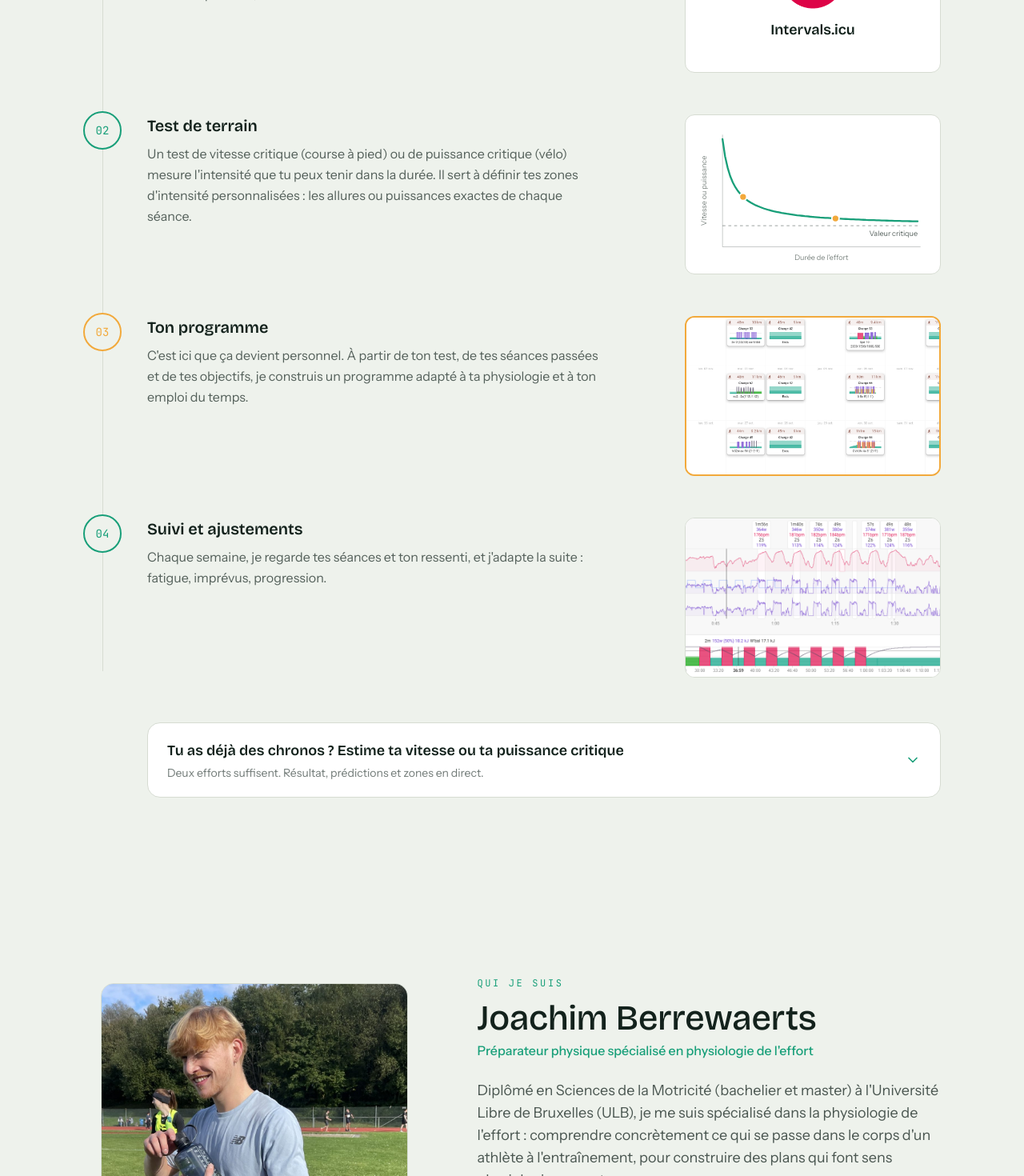
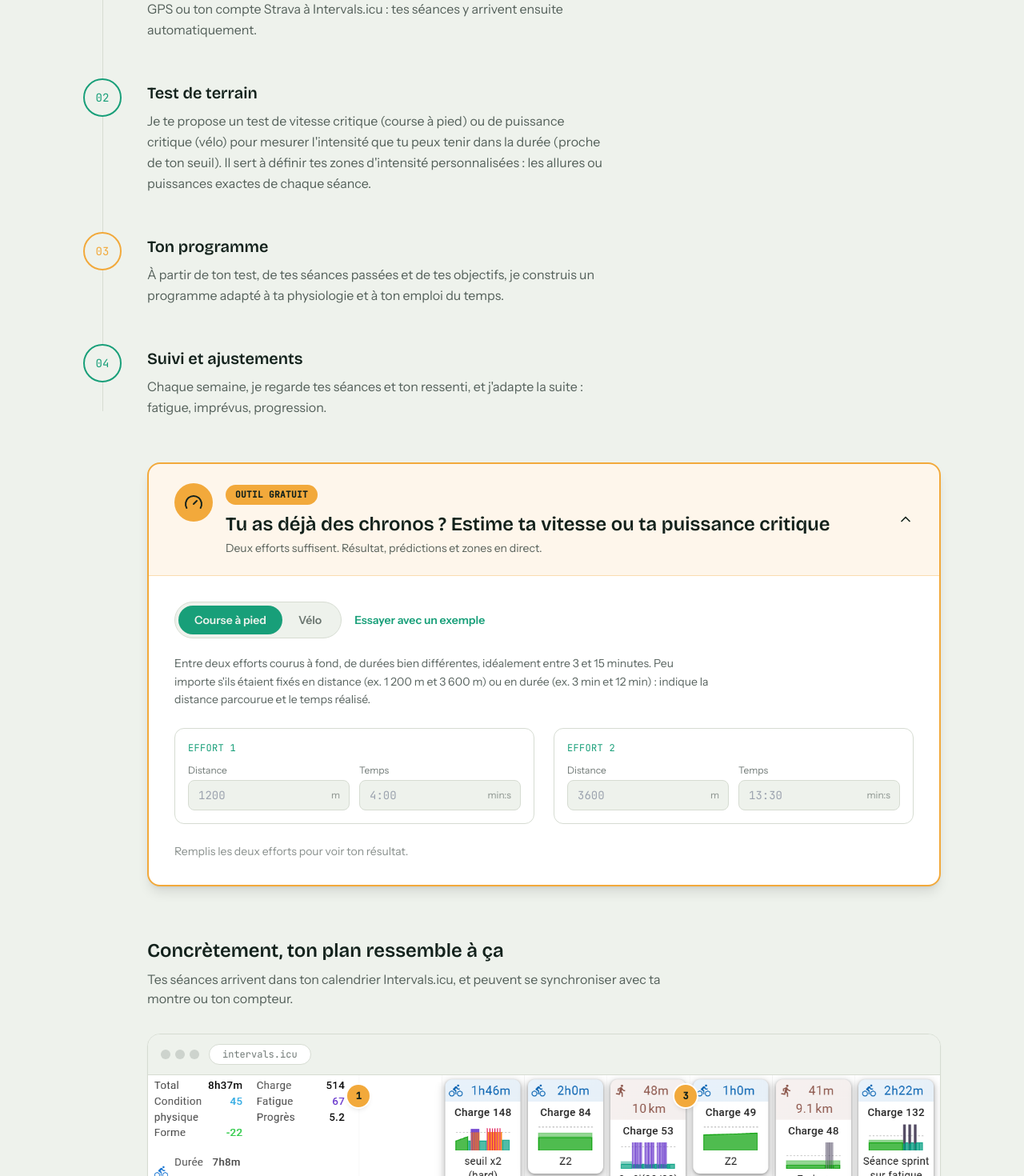
Before and after one commit to Joachimcoach/Jojo-Coaching, a Next.js app: page / in a window 1280 px wide. Shown: the part 1080-2550 px from the top of the page at 80% size. Built offline with nearby package versions, Linux system fonts and the light colour scheme.

Commit message:
aperçu Intervals, calculateur mis en avant, formation avant formules

```diff
--- a/app/page.js
+++ b/app/page.js
@@ -16,8 +16,8 @@ export default function Home() {
         <Hero />
         <Process />
         <Presentation />
+        <Badges />
         <Formules />
-        <Badges />
         <FAQ />
         <CTAFinal />
       </main>
--- /dev/null
+++ b/components/ApercuIntervals.js
@@ -0,0 +1,101 @@
+import Image from 'next/image';
+
+// Aperçu de l'interface Intervals.icu, sous les 4 étapes de la méthode.
+// Pour changer les textes : modifier les constantes ci-dessous.
+// Pour changer la capture : remplacer public/images/intervals-calendrier.png
+// (et ajuster les positions x / y des pastilles, en % de l'image).
+
+const TITRE = 'Concrètement, ton plan ressemble à ça';
+const SOUS_TITRE =
+  'Tes séances arrivent dans ton calendrier Intervals.icu, et peuvent se synchroniser avec ta montre ou ton compteur.';
+const AIDE_MOBILE = 'Fais glisser pour voir toute la semaine →';
+
+const REPERES = [
+  {
+    n: 1,
+    x: 26.6,
+    y: 5.4,
+    texte: "Ta semaine en un coup d'œil : volume, charge d'entraînement et état de forme.",
+  },
+  {
+    n: 2,
+    x: 47,
+    y: 66.6,
+    texte: 'Chaque séance planifiée avec sa structure : durée, intensités, récupérations.',
+  },
+  {
+    n: 3,
+    x: 67.9,
+    y: 5.4,
+    texte: 'Vélo et course à pied réunis dans le même calendrier.',
+  },
+];
+
+function Pastille({ n }) {
+  return (
+    <span className="flex h-7 w-7 items-center justify-center rounded-full bg-amber font-mono text-xs font-semibold text-ink shadow-md ring-2 ring-white">
+      {n}
+    </span>
+  );
+}
+
+export default function ApercuIntervals() {
+  return (
+    <div className="mt-16 sm:ml-20">
+      <h3 className="font-display text-2xl font-semibold text-ink">{TITRE}</h3>
+      <p className="mt-2 max-w-2xl text-base text-ink/70">{SOUS_TITRE}</p>
+
+      <div className="mt-8 overflow-hidden rounded-2xl border border-sageline bg-card shadow-sm">
+        {/* Barre de navigateur dessinée aux couleurs du site */}
+        <div className="flex items-center gap-3 border-b border-sageline bg-mist px-4 py-3">
+          <span className="flex gap-1.5" aria-hidden="true">
+            <span className="h-3 w-3 rounded-full bg-ink/15" />
+            <span className="h-3 w-3 rounded-full bg-ink/15" />
+            <span className="h-3 w-3 rounded-full bg-ink/15" />
+          </span>
+          <span className="rounded-full border border-sageline bg-card px-4 py-1 font-mono text-xs text-ink/60">
+            intervals.icu
+          </span>
+        </div>
+
+        {/* Capture : défilement horizontal sur téléphone pour rester lisible */}
+        <div className="overflow-x-auto">
+          <div className="relative min-w-[720px] bg-white">
+            <Image
+              src="/images/intervals-calendrier.png"
+              alt="Calendrier Intervals.icu : deux semaines d'entraînement vélo et course à pied"
+              width={1495}
+              height={739}
+              sizes="(min-width: 1024px) 1000px, 720px"
+              className="block h-auto w-full"
+            />
+            {REPERES.map((r) => (
+              <span
+                key={r.n}
+                className="absolute -translate-x-1/2 -translate-y-1/2"
+                style={{ left: `${r.x}%`, top: `${r.y}%` }}
+              >
+                <Pastille n={r.n} />
+              </span>
+            ))}
+            <div
+              className="pointer-events-none absolute inset-x-0 bottom-0 h-20 bg-gradient-to-t from-white to-transparent"
+              aria-hidden="true"
+            />
+          </div>
+        </div>
+      </div>
+
+      <p className="mt-3 font-mono text-xs text-ink/45 sm:hidden">{AIDE_MOBILE}</p>
+
+      <ol className="mt-6 grid gap-4 sm:grid-cols-3">
+        {REPERES.map((r) => (
+          <li key={r.n} className="flex items-start gap-3">
+            <Pastille n={r.n} />
+            <span className="text-sm leading-relaxed text-ink/75">{r.texte}</span>
+          </li>
+        ))}
+      </ol>
+    </div>
+  );
+}
--- a/components/CalculateurCritique.js
+++ b/components/CalculateurCritique.js
@@ -1,7 +1,7 @@
 'use client';
 
 import { useState } from 'react';
-import { ChevronDown, ArrowRight } from 'lucide-react';
+import { ChevronDown, ArrowRight, Gauge } from 'lucide-react';
 import { calculateur } from '@/lib/content';
 
 /* ------------------------------------------------------------------
@@ -160,7 +160,7 @@ function TableZones({ lignes, avecNom }) {
 
 export default function CalculateurCritique() {
   const c = calculateur;
-  const [ouvert, setOuvert] = useState(false);
+  const [ouvert, setOuvert] = useState(true);
   const [sport, setSport] = useState('course');
   const [course, setCourse] = useState({ d1: '', t1: '', d2: '', t2: '' });
   const [velo, setVelo] = useState({ t1: '', p1: '', t2: '', p2: '' });
@@ -176,25 +176,37 @@ export default function CalculateurCritique() {
   const horsPlage = valide && (res.tMin < DUREE_MIN || res.tMax > DUREE_MAX);
 
   return (
-    <div className="mt-14 sm:ml-20">
+    <div
+      id="calculateur"
+      className="mt-14 scroll-mt-28 overflow-hidden rounded-2xl border-2 border-amber bg-card shadow-lg sm:ml-20"
+    >
       <button
         type="button"
         onClick={() => setOuvert(!ouvert)}
         aria-expanded={ouvert}
-        className="flex w-full items-center justify-between gap-4 rounded-2xl border border-sageline bg-card px-6 py-5 text-left transition-colors hover:border-teal"
+        className="flex w-full items-center justify-between gap-4 bg-amber/10 px-6 py-6 text-left transition-colors hover:bg-amber/20 sm:px-8"
       >
-        <span>
-          <span className="block font-display text-lg font-semibold text-ink">{c.titre}</span>
-          <span className="mt-1 block text-sm text-ink/60">{c.sousTitre}</span>
+        <span className="flex items-start gap-4">
+          <span className="hidden h-12 w-12 flex-shrink-0 items-center justify-center rounded-full bg-amber text-ink sm:flex">
+            <Gauge size={24} />
+          </span>
+          <span>
+            <span className="mb-2 inline-block rounded-full bg-amber px-3 py-1 font-mono text-[0.7rem] font-semibold uppercase tracking-wide text-ink">
+              Outil gratuit
+            </span>
+            <span className="block font-display text-xl font-semibold text-ink sm:text-2xl">{c.titre}</span>
+            <span className="mt-1 block text-sm text-ink/70">{c.sousTitre}</span>
+          </span>
         </span>
         <ChevronDown
           size={20}
-          className={`flex-shrink-0 text-teal transition-transform ${ouvert ? 'rotate-180' : ''}`}
+          className={`flex-shrink-0 text-ink transition-transform ${ouvert ? 'rotate-180' : ''}`}
         />
       </button>
 
       {ouvert && (
-        <div className="card mt-3 p-6 sm:p-8">
+        <div className="border-t border-amber/40 p-6 sm:p-8">
+          <div className="flex flex-wrap items-center gap-4">
           <div className="inline-flex rounded-full border border-sageline bg-mist p-1" role="group">
             {[
               ['course', c.course],
@@ -212,6 +224,18 @@ export default function CalculateurCritique() {
                 {label}
               </button>
             ))}
+          </div>
+          <button
+            type="button"
+            onClick={() =>
+              sport === 'course'
+                ? setCourse({ d1: '1200', t1: '3:40', d2: '3600', t2: '12:30' })
+                : setVelo({ t1: '3:00', p1: '380', t2: '12:00', p2: '300' })
+            }
+            className="text-sm font-semibold text-teal underline-offset-4 hover:underline"
+          >
+            Essayer avec un exemple
+          </button>
           </div>
 
           <p className="mt-5 max-w-2xl text-sm leading-relaxed text-ink/70">
--- a/components/Hero.js
+++ b/components/Hero.js
@@ -55,6 +55,14 @@ export default function Hero() {
             {hero.ctaSecondary}
           </a>
         </div>
+
+        <a
+          href="#calculateur"
+          className="mt-6 inline-flex items-center gap-2 text-sm font-semibold text-ink/80 underline decoration-amber decoration-2 underline-offset-4 hover:text-ink"
+        >
+          Calcule ta vitesse ou ta puissance critique en 30 secondes
+          <ArrowRight size={14} />
+        </a>
       </div>
     </section>
   );
--- a/components/Process.js
+++ b/components/Process.js
@@ -1,80 +1,6 @@
-import Image from 'next/image';
 import { process } from '@/lib/content';
+import ApercuIntervals from '@/components/ApercuIntervals';
 import CalculateurCritique from '@/components/CalculateurCritique';
-
-// Courbe puissance-durée : la puissance tenable baisse avec la durée de
-// l'effort et tend vers la valeur critique (ligne pointillée). Les deux
-// points ambre représentent les deux efforts du test.
-function CourbeCritique() {
-  const CP = 270;
-  const W = 20000;
-  const tMin = 60;
-  const tMax = 1200;
-  const x = (t) => 36 + ((t - tMin) / (tMax - tMin)) * 268;
-  const y = (p) => 168 - ((p - 200) / (620 - 200)) * 150;
-  const pts = [];
-  for (let t = tMin; t <= tMax; t += 15) pts.push(`${x(t).toFixed(1)},${y(CP + W / t).toFixed(1)}`);
-  const tests = [180, 720];
-  return (
-    <svg viewBox="0 0 320 200" className="h-full w-full" role="img" aria-label="Courbe puissance-durée">
-      <line x1="36" y1="18" x2="36" y2="172" stroke="#13221C" strokeOpacity="0.25" />
-      <line x1="36" y1="172" x2="308" y2="172" stroke="#13221C" strokeOpacity="0.25" />
-      <line x1="36" y1={y(CP)} x2="308" y2={y(CP)} stroke="#13221C" strokeOpacity="0.45" strokeDasharray="4 4" />
-      <text x="304" y={y(CP) + 14} textAnchor="end" fontSize="10" fill="#13221C" fillOpacity="0.7">
-        Valeur critique
-      </text>
-      <polyline points={pts.join(' ')} fill="none" stroke="#189F79" strokeWidth="2.5" strokeLinecap="round" />
-      {tests.map((t) => (
-        <circle key={t} cx={x(t)} cy={y(CP + W / t)} r="5" fill="#F2A93B" stroke="#FFFFFF" strokeWidth="2" />
-      ))}
-      <text x="172" y="190" textAnchor="middle" fontSize="10" fill="#13221C" fillOpacity="0.55">
-        Durée de l&apos;effort
-      </text>
-      <text x="14" y="95" textAnchor="middle" fontSize="10" fill="#13221C" fillOpacity="0.55" transform="rotate(-90 14 95)">
-        Vitesse ou puissance
-      </text>
-    </svg>
-  );
-}
-
-function Visuel({ visuel, accent }) {
-  if (!visuel) return null;
-  const cadre = `relative aspect-[16/10] w-full overflow-hidden rounded-xl bg-card sm:w-64 lg:w-80 ${
-    accent ? 'border-2 border-amber' : 'border border-sageline'
-  }`;
-
-  if (visuel.type === 'courbe') {
-    return (
-      <div className={`${cadre} p-2`}>
-        <CourbeCritique />
-      </div>
-    );
-  }
-
-  if (visuel.type === 'logo') {
-    return (
-      <div className={`${cadre} flex flex-col items-center justify-center gap-3`}>
-        <div className="relative h-20 w-20">
-          <Image src={visuel.src} alt={visuel.alt} fill sizes="80px" className="object-contain" />
-        </div>
-        {visuel.legende && <p className="font-display text-lg font-semibold text-ink">{visuel.legende}</p>}
-      </div>
-    );
-  }
-
-  return (
-    <div className={cadre}>
-      <Image
-        src={visuel.src}
-        alt={visuel.alt}
-        fill
-        sizes="(min-width: 1024px) 320px, (min-width: 640px) 256px, 90vw"
-        className="object-cover"
-        style={{ objectPosition: visuel.position || 'center' }}
-      />
-    </div>
-  );
-}
 
 export default function Process() {
   return (
@@ -107,15 +33,14 @@ export default function Process() {
                 <p className="mt-2 max-w-xl text-base leading-relaxed text-ink/70">{step.text}</p>
               </div>
 
-              <div className="shrink-0 sm:pt-1">
-                <Visuel visuel={step.visuel} accent={step.accent} />
-              </div>
             </li>
           ))}
         </ol>
       </div>
 
       <CalculateurCritique />
+
+      <ApercuIntervals />
 
       {process.note && (
         <p className="mt-12 max-w-xl border-l-2 border-teal/40 pl-5 text-sm italic text-ink/60">
```
Also changed, not shown: lib/content.js, public/images/intervals-calendrier.png (added).
